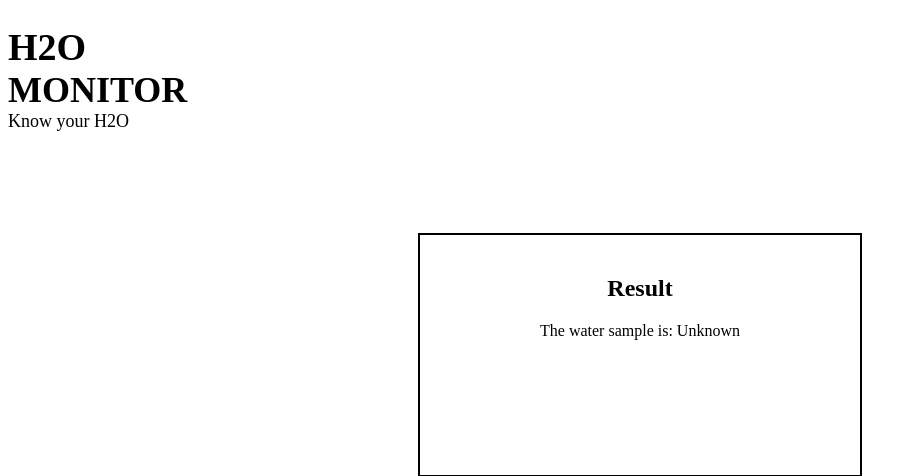
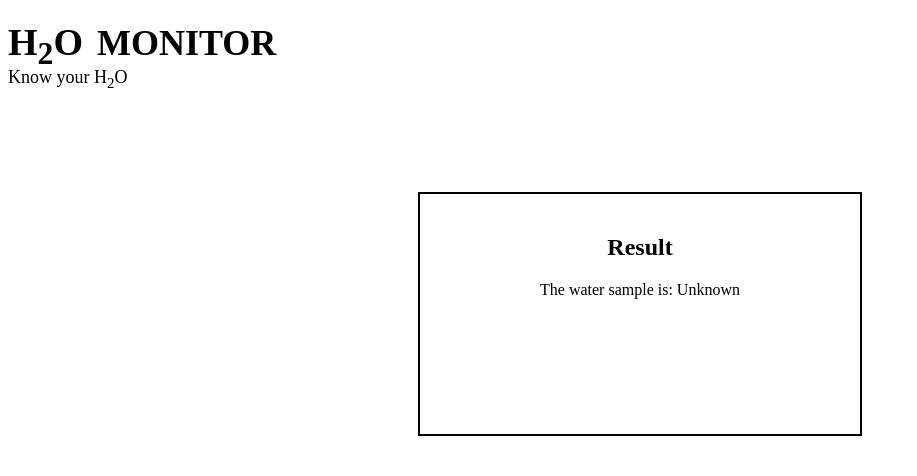
Before and after one commit to naveena-05/Water-Quality-Assessment, a Flask app: page /result in a window 1280 px wide. Shown: the top 476 px of the page, without its empty margins (0-917 px from the left). Run offline with Flask 3, Linux system fonts and the light colour scheme.

Commit message:
latest commit

```diff
--- a/templates/result.html
+++ b/templates/result.html
@@ -29,9 +29,9 @@
 
     <body>
         <div style="text-align: left; margin-top: 20px;">
-            <h1 style="color:black; font-size: 38px; font-family: ITC Benguiat; margin-bottom: 5px;">H2O</h1>
-            <h2 style="color:black; font-size: 36px; font-family: ITC Benguiat; margin-top:-5px; margin-bottom: 5px; ">MONITOR</h2>
-            <p style="font-size: 18px;font-family: Obra Letra; margin-top: -5px;">Know your H2O</p>
+            <h1 style="color:black; font-size: 38px; font-family: ITC Benguiat; margin-bottom: 5px; display: inline; margin-right: 10px;">H<sub>2</sub>O</h1>
+            <h2 style="color:black; font-size: 36px; font-family: ITC Benguiat; margin-top:-5px; margin-bottom: 20px; display: inline;">MONITOR</h2>
+            <p style="font-size: 18px;font-family: Obra Letra; margin-top: -5px;">Know your H<sub>2</sub>O</p>
         </div>
 
         <div class="center-container">
--- a/templates/upload_image.html
+++ b/templates/upload_image.html
@@ -48,9 +48,9 @@
     </style>
     <body>
         <div style="text-align: left; margin-top: 20px;">
-            <h1 style="color:black; font-size: 38px; font-family: ITC Benguiat; margin-bottom: 5px;">H2O</h1>
-            <h2 style="color:black; font-size: 36px; font-family: ITC Benguiat; margin-top:-5px; margin-bottom: 5px; ">MONITOR</h2>
-            <p style="font-size: 18px;font-family: Obra Letra; margin-top: -5px;">Know your H2O</p>
+            <h1 style="color:black; font-size: 38px; font-family: ITC Benguiat; margin-bottom: 5px; display: inline; margin-right: 10px;">H<sub>2</sub>O</h1>
+            <h2 style="color:black; font-size: 36px; font-family: ITC Benguiat; margin-top:-5px; margin-bottom: 20px; display: inline;">MONITOR</h2>
+            <p style="font-size: 18px;font-family: Obra Letra; margin-top: -5px;">Know your H<sub>2</sub>O</p>
         </div>
 
         <!-- <div class="center-container">
```
Also changed, not shown: WQA/uploaded_image.png.
